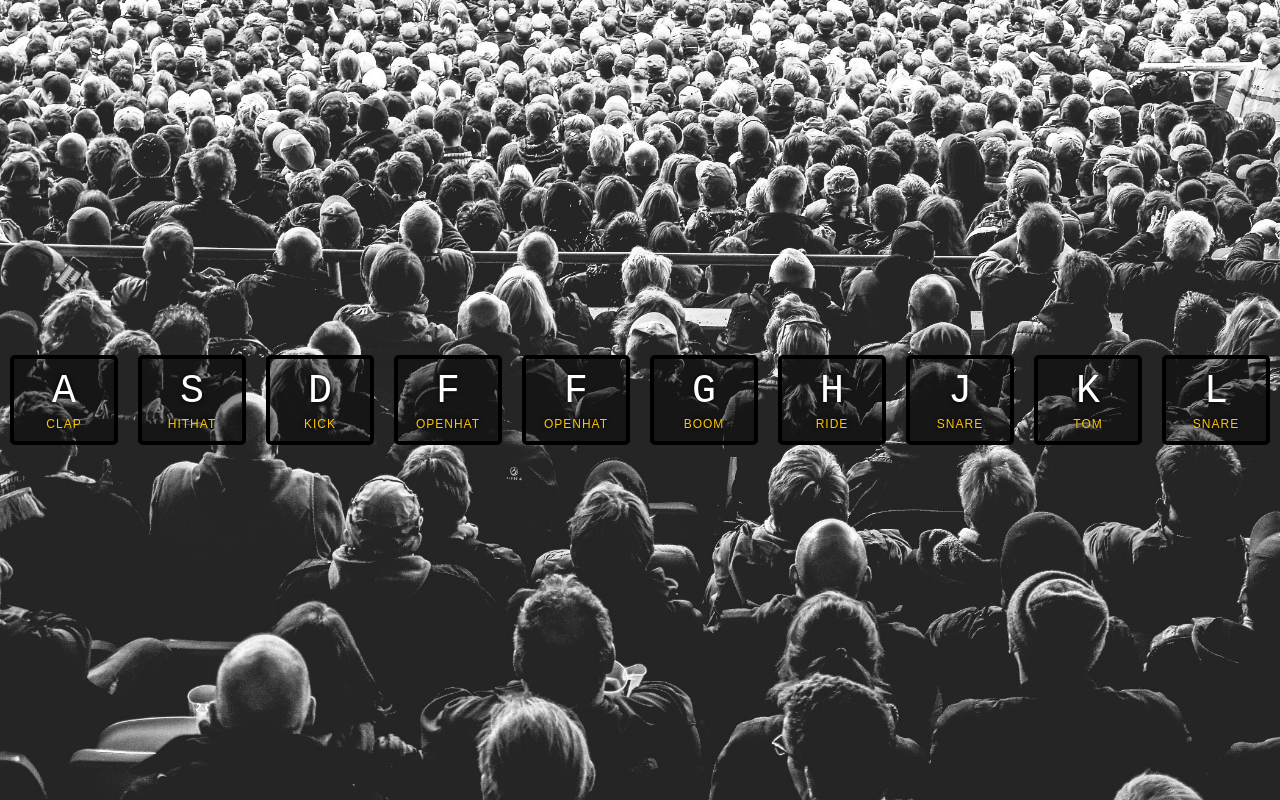
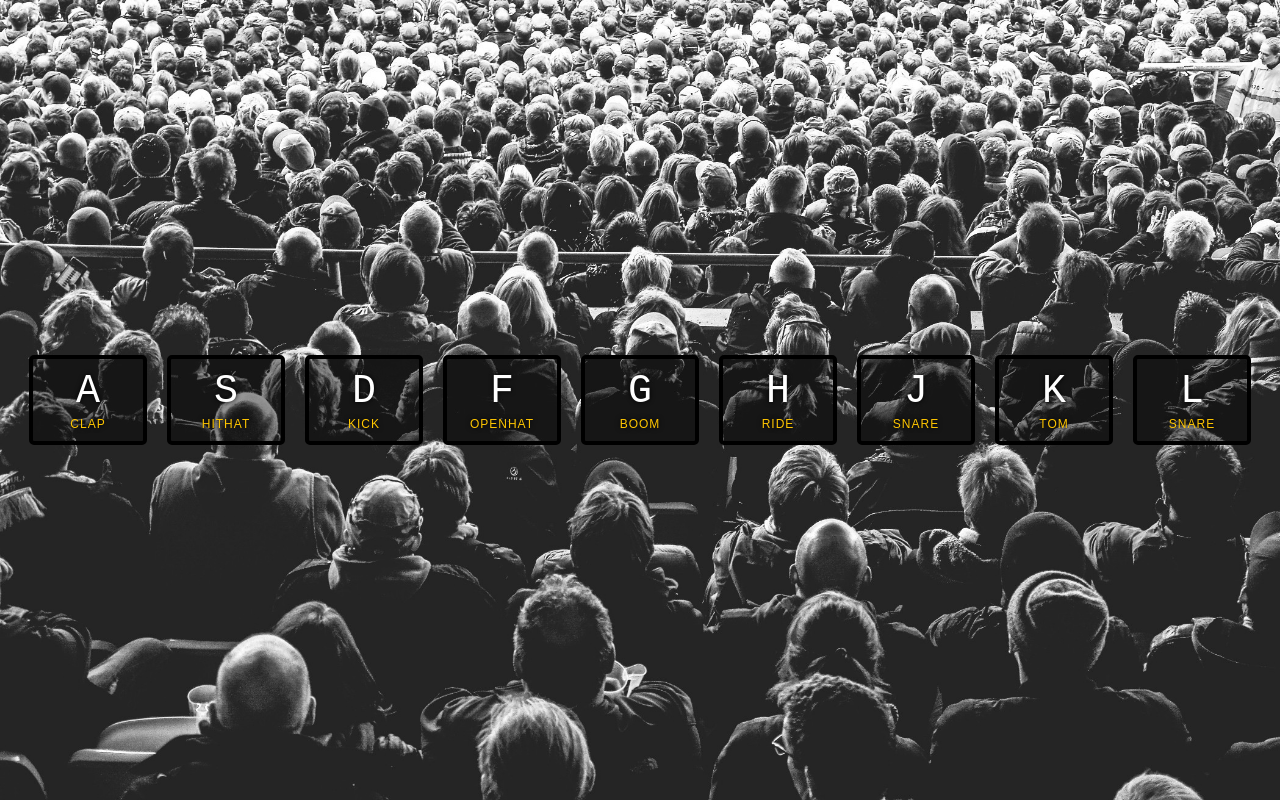
Before and after one commit to AmitHJoy55/Javascript_30_Day_Challange, a plain HTML site: page Drum Kit/index.html in a window 1280 px wide. Drawn offline with Linux system fonts and the light colour scheme.

Commit message:
Key issue solved

```diff
--- a/Drum Kit/index.html
+++ b/Drum Kit/index.html
@@ -21,10 +21,6 @@
         <div data-key="68" class="key">
             <kbd>D</kbd>
             <span class="sound">kick</span>
-        </div>
-        <div data-key="70" class="key">
-            <kbd>F</kbd>
-            <span class="sound">openhat</span>
         </div>
         <div data-key="70" class="key">
             <kbd>F</kbd>
@@ -67,7 +63,7 @@
     function playSound(e)
     {
         const audio = document.querySelector(`audio[data-key="${e.keyCode}"]`);
-        const key = document.querySelector(`.key[data-key="${e.keyCode}"]`);
+        const key = document.querySelector(`div[data-key="${e.keyCode}"]`);
         if (!audio) return; //Stop The function from running all together
         audio.currentTime = 0; //Rewind to start
         audio.play();
```
